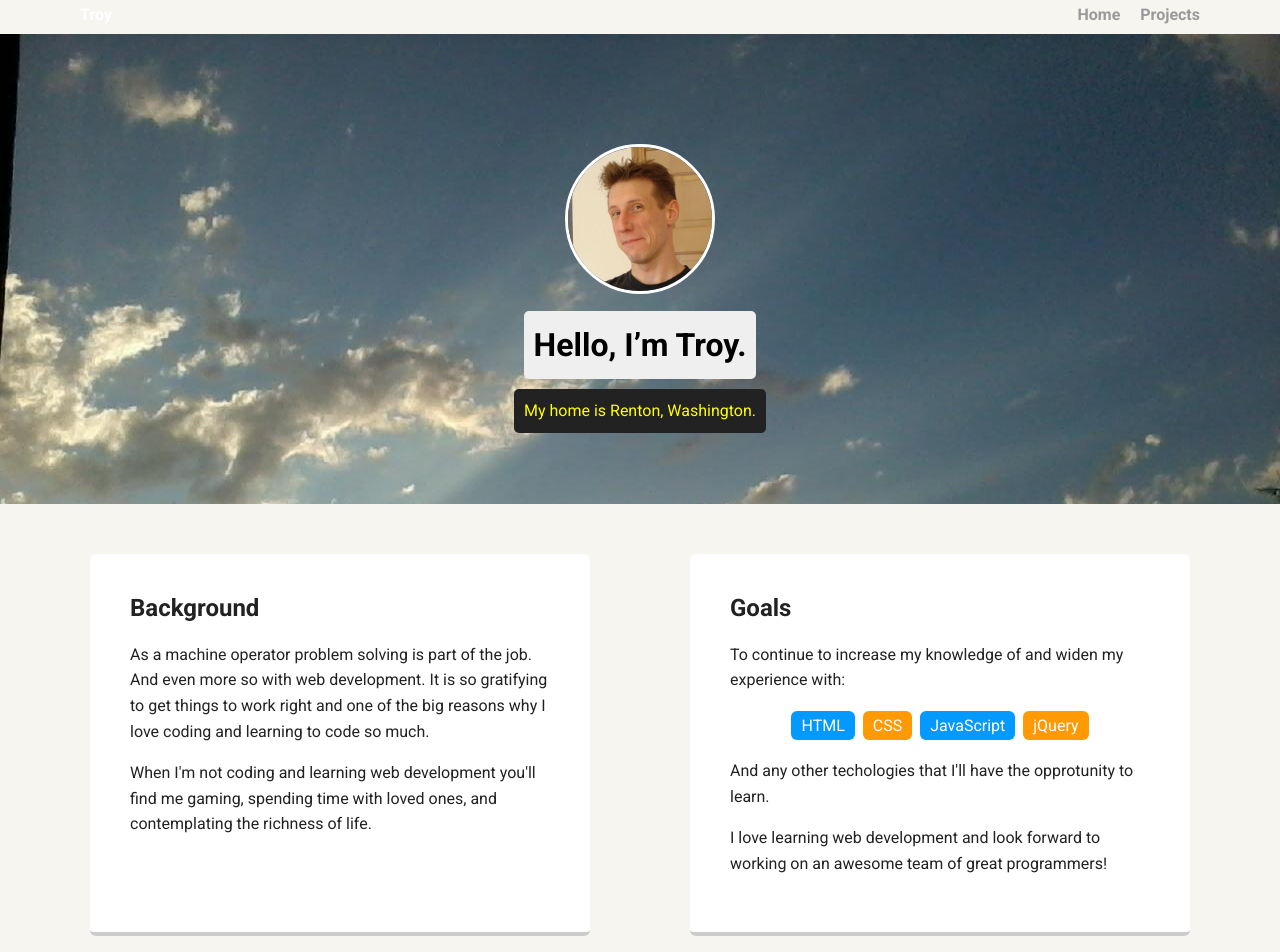
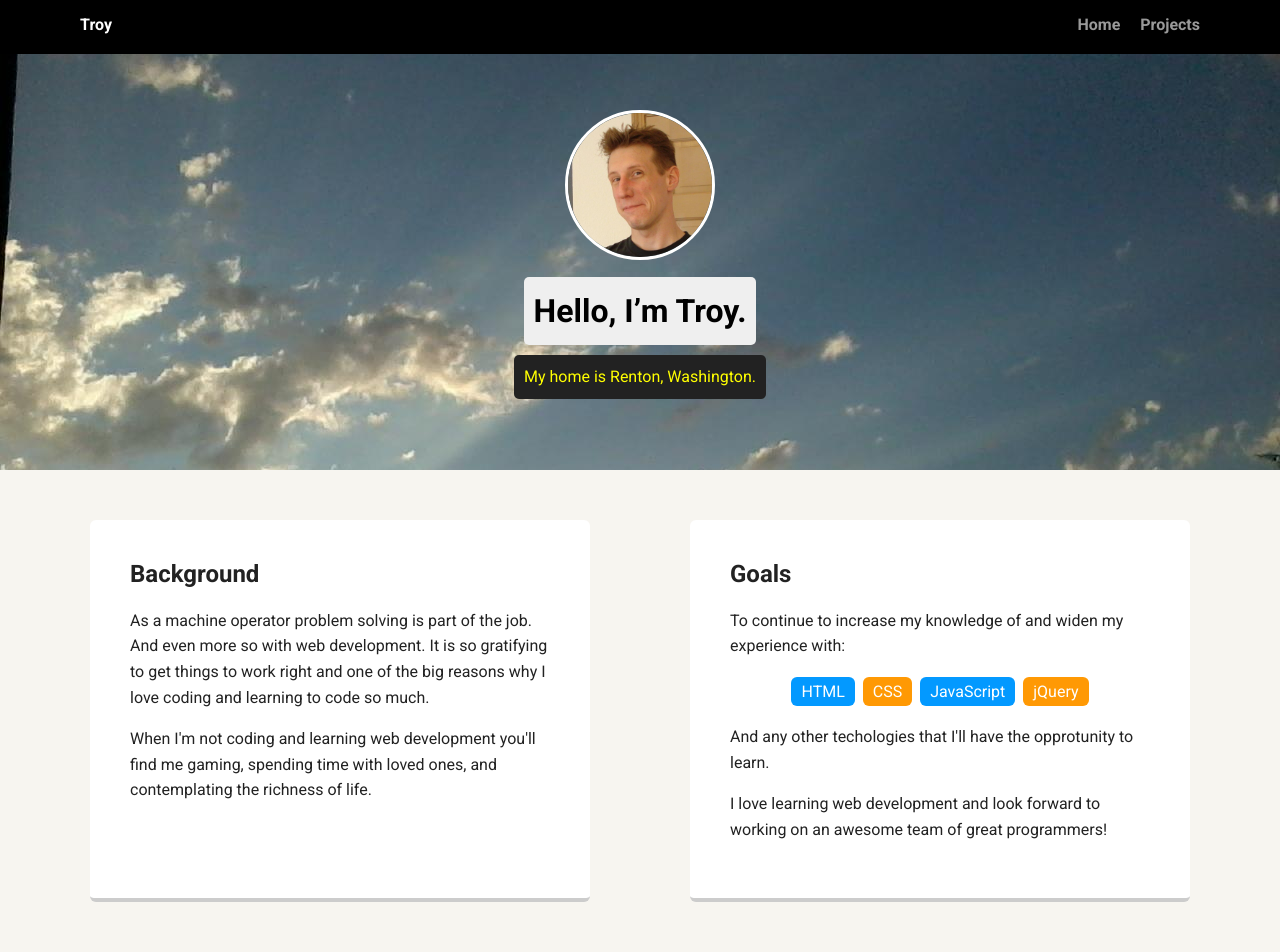
Before and after one commit to tcatt71/my-personal-profile-page, a plain HTML site: page index.html in a window 1280 px wide. Shown: the top 952 px of the page. Drawn offline with Linux system fonts and the light colour scheme; a web font is replaced by a local one.

Commit message:
Add main-nav classes to nav tags and replace specific div tags with section tags

```diff
--- a/index.html
+++ b/index.html
@@ -10,7 +10,7 @@
   <body>
 
     <!-- <div class="main-nav"> -->
-    <nav>
+    <nav class="main-nav">
       <ul class="nav">
         <li class="name">Troy</li>
         <li><a href="index.html">Home</a></li>
@@ -26,15 +26,15 @@
     </header>
 
     <main class="flex">
-      <div class="card">
+      <section class="card">
         <h2>Background</h2>
         <!-- <p>I’m an aspiring web designer who loves everything about the web. I've lived in lots of different places and have worked in lots of different jobs. I’m excited to bring my life experience to the process of building fantastic looking websites.</p> -->
         <p>As a machine operator problem solving is part of the job. And even more so with web development. It is so gratifying to get things to work right and one of the big reasons why I love coding and learning to code so much.</p>
         <!-- <p>I’ve been a professional cook and gardener and am a life-long learner who's always interested in expanding my skills.</p> -->
         <p>When I'm not coding and learning web development you'll find me gaming, spending time with loved ones, and contemplating the richness of life.</p>
-      </div>
+      </section>
 
-      <div class="card">
+      <section class="card">
         <h2>Goals</h2>
         <!-- <p>I want to master the process of building web sites and increase my knowledge, skills and abilities in:</p> -->
         <p>To continue to increase my knowledge of and widen my experience with:</p>
@@ -49,7 +49,7 @@
         <p>And any other techologies that I'll have the opprotunity to learn.</p>
         <!-- <p>I’d like to work for a web design firm helping clients create an impressive online presence.</p> -->
         <p>I love learning web development and look forward to working on an awesome team of great programmers!</p>
-      </div>
+      </section>
 
     </main>
     <footer>
```
Also changed, not shown: projects.html (+3 -3 lines).
